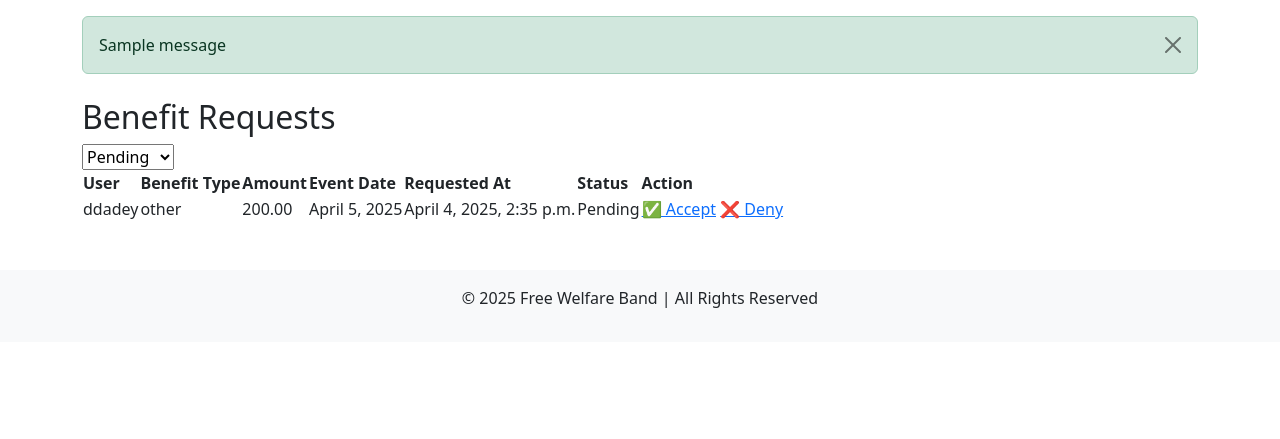
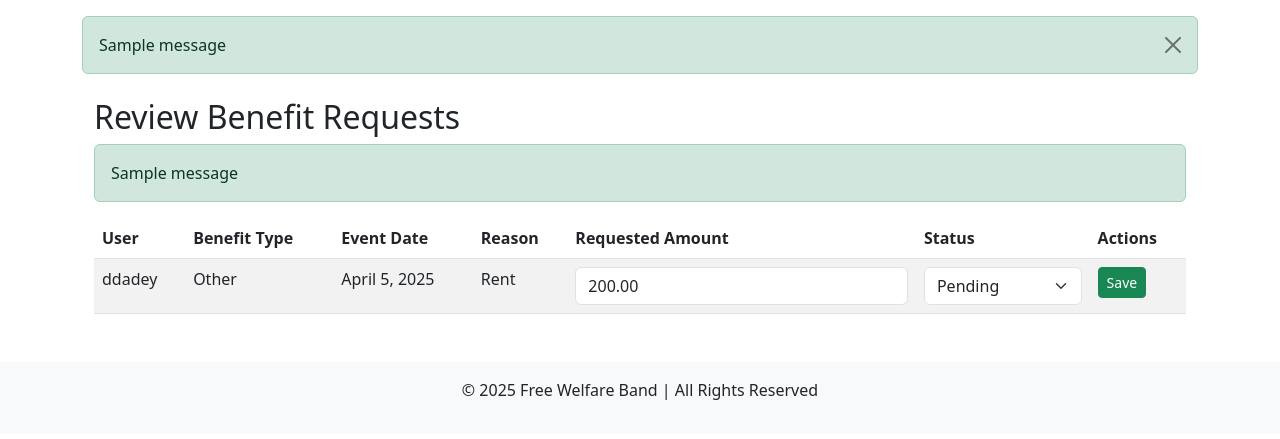
Before and after one commit to deedadey-dd/FWB, a Django app: page /benefit-requests/ in a window 1280 px wide. Shown: the part 56-495 px from the top of the page. Run offline with Django 5.2, Linux system fonts and the light colour scheme; a user stored in the database is signed in; data comes from the database, SQL or seed files in the repository; both versions use the stored data as it was after the commit; tables that the repository leaves empty hold one stand-in row (values such as "Sample post"); one stand-in notice (Sample message) is shown; some libraries are stand-ins or nearby versions.

Commit message:
working on benefit request

```diff
--- a/fwb/contributions/forms.py
+++ b/fwb/contributions/forms.py
@@ -1,41 +1,9 @@
 from django import forms
 from django.contrib.auth import get_user_model
 from .models import Contribution, ExtraContribution, BenefitRequest
+from decimal import Decimal
 
 User = get_user_model()
-
-
-# class ContributionForm(forms.ModelForm):
-#
-#     previous_reason = forms.ModelChoiceField(
-#         queryset=ExtraContribution.objects.none(),
-#         required=False,
-#         widget=forms.Select(attrs={"class": "form-control"}),
-#         label="Select Previous Reason"
-#     )
-#
-#     new_reason = forms.CharField(
-#         required=False,
-#         widget=forms.TextInput(attrs={"class": "form-control", "placeholder": "Enter new reason"}),
-#         label="New Reason"
-#     )
-#
-#     class Meta:
-#         model = Contribution
-#         fields = ["user", "amount", "contribution_type"]
-#
-#     def clean_amount(self):
-#         amount = self.cleaned_data["amount"]
-#         if amount <= 0:
-#             raise forms.ValidationError("Amount must be greater than zero.")
-#         return amount
-#
-#     def __init__(self, *args, **kwargs):
-#         super().__init__(*args, **kwargs)
-#         # Exclude is_staff users from the user dropdown
-#         self.fields["user"].queryset = User.objects.filter(is_staff=False)
-#         # Populate previous reasons
-#         self.fields["previous_reason"].queryset = ExtraContribution.objects.distinct()
 
 
 class ContributionForm(forms.ModelForm):
@@ -73,7 +41,39 @@ class BenefitRequestForm(forms.ModelForm):
         model = BenefitRequest
         fields = ["benefit_type", "event_date", "amount_requested", "reason"]
 
+    def clean_amount_requested(self):
+        cleaned_data = self.cleaned_data
+        benefit_type = cleaned_data.get("benefit_type")
+        amount_requested = cleaned_data.get("amount_requested")
+
+        if benefit_type == "other":
+            if amount_requested is None or amount_requested <= 0:
+                raise forms.ValidationError("You must enter a valid amount when selecting 'Other'.")
+        else:
+            return 0  # Automatically set amount to 0 for non-"Other" benefits
+
+        return amount_requested
+
     def __init__(self, *args, **kwargs):
         super().__init__(*args, **kwargs)
+
+        # Make `event_date` a date picker
         self.fields["event_date"].widget.attrs.update({"type": "date"})
+
+        # Add placeholder for reason field
         self.fields["reason"].widget.attrs.update({"placeholder": "Explain why you need this benefit."})
+
+        # Hide `amount_requested` unless benefit type is "Other"
+        if self.instance and self.instance.benefit_type != "other":
+            self.fields.pop("amount_requested", None)  # Remove the field
+
+
+class BenefitReviewForm(forms.ModelForm):
+    class Meta:
+        model = BenefitRequest
+        fields = ["amount_requested", "status"]
+
+    def __init__(self, *args, **kwargs):
+        super().__init__(*args, **kwargs)
+        self.fields["amount_requested"].widget.attrs.update({"class": "form-control", "min": "0", "step": "0.01"})
+        self.fields["status"].widget.attrs.update({"class": "form-select"})
--- a/fwb/contributions/urls.py
+++ b/fwb/contributions/urls.py
@@ -15,5 +15,6 @@ urlpatterns = [
     path("request-benefit/", request_benefit, name="request_benefit"),
     path("benefit-requests/", review_benefit_requests, name="review_benefit_requests"),
     path("benefit-requests/<int:request_id>/<str:decision>/", process_benefit_request, name="process_benefit_request"),
-    path("accounting-dashboard/", accounting_dashboard, name="accounting_dashboard")
+    path("accounting-dashboard/", accounting_dashboard, name="accounting_dashboard"),
+    path("review-benefit-requests/", review_benefit_requests, name="review_benefit_requests"),
 ]
--- a/fwb/contributions/views.py
+++ b/fwb/contributions/views.py
@@ -1,11 +1,12 @@
 from django.shortcuts import render, redirect, get_object_or_404
+from django.contrib.admin.views.decorators import staff_member_required
 from django.contrib import messages
 from django.contrib.auth.decorators import login_required, user_passes_test
 from django.core.mail import send_mail, get_connection
 from django.utils.timezone import now
 from .models import Contribution, ContributionSetting, ContributionRecord, ExtraContribution, WelfareBenefit, Expense, \
     BenefitRequest
-from .forms import ContributionForm, BenefitRequestForm
+from .forms import ContributionForm, BenefitRequestForm, BenefitReviewForm
 from .utils import allocate_contribution
 from django.db.models.functions import ExtractYear, ExtractMonth
 from django.db.models import Sum, Q
@@ -17,6 +18,7 @@ from django.http import HttpResponse
 from django.core.paginator import Paginator
 from openpyxl import Workbook
 from django.http import JsonResponse
+from decimal import Decimal
 
 
 STATUS_OPTIONS = [
@@ -593,10 +595,15 @@ def request_benefit(request):
         form = BenefitRequestForm(request.POST)
         if form.is_valid():
             benefit_request = form.save(commit=False)
-            benefit_request.user = request.user  # Assign logged-in user
+            benefit_request.user = request.user
+
+            # If benefit type is NOT "Other", set amount_requested to 0.00
+            if benefit_request.benefit_type != "other":
+                benefit_request.amount_requested = Decimal("0.00")
+
             benefit_request.save()
             messages.success(request, "Your benefit request has been submitted.")
-            return redirect("dashboard")  # Redirect to user dashboard
+            return redirect("dashboard")
 
     else:
         form = BenefitRequestForm()
@@ -605,12 +612,31 @@ def request_benefit(request):
 
 
 @user_passes_test(is_staff)
+@staff_member_required
 def review_benefit_requests(request):
-    """Displays all benefit requests for staff review."""
-    status_filter = request.GET.get("status", "Pending")
-    requests = BenefitRequest.objects.filter(status=status_filter).order_by("-requested_at")
+    """Allows staff to review and respond to benefit requests."""
+    requests = BenefitRequest.objects.filter(status="Pending")
 
-    return render(request, "contributions/review_requests.html", {"requests": requests, "status_filter": status_filter})
+    if request.method == "POST":
+        form = BenefitReviewForm(request.POST)
+        if form.is_valid():
+            request_id = request.POST.get("request_id")
+            benefit_request = get_object_or_404(BenefitRequest, id=request_id)
+
+            # Update request details
+            benefit_request.amount_requested = form.cleaned_data["amount_requested"]
+            benefit_request.status = form.cleaned_data["status"]
+            benefit_request.reviewed_by = request.user
+            benefit_request.reviewed_at = now()
+            benefit_request.save()
+
+            messages.success(request, "Benefit request updated successfully.")
+            return redirect("review_benefit_requests")
+
+    else:
+        form = BenefitReviewForm()
+
+    return render(request, "contributions/review_requests.html", {"requests": requests, "form": form})
 
 
 @user_passes_test(is_staff)
--- a/fwb/requirements.txt
+++ b/fwb/requirements.txt
@@ -1,13 +1,16 @@
 asgiref==3.8.1
+crispy-bootstrap5==2025.4
 Django==5.1.7
 django-axes==7.0.2
+django-crispy-forms==2.3
 django-dbbackup==4.2.1
 django-phonenumber-field==8.0.0
 django-phonenumbers==1.0.1
 dotenv==0.9.9
+et_xmlfile==2.0.0
+openpyxl==3.1.5
 phonenumbers==9.0.1
 python-dotenv==1.0.1
 pytz==2025.2
 sqlparse==0.5.3
 tzdata==2025.1
-django-crispy-forms
--- a/fwb/templates/contributions/review_requests.html
+++ b/fwb/templates/contributions/review_requests.html
@@ -1,48 +1,63 @@
 {% extends "base.html" %}
+{% load crispy_forms_tags %}
+
+{% block title %}Review Benefit Requests{% endblock %}
 
 {% block content %}
-<h2>Benefit Requests</h2>
+<div class="container mt-4">
+    <h2>Review Benefit Requests</h2>
 
-<!-- Filter by status -->
-<form method="get">
-    <select name="status" onchange="this.form.submit()">
-        <option value="Pending" {% if status_filter == "Pending" %}selected{% endif %}>Pending</option>
-        <option value="Accepted" {% if status_filter == "Accepted" %}selected{% endif %}>Accepted</option>
-        <option value="Denied" {% if status_filter == "Denied" %}selected{% endif %}>Denied</option>
-    </select>
-</form>
+    {% if messages %}
+        <div class="alert alert-success">
+            {% for message in messages %}
+                {{ message }}
+            {% endfor %}
+        </div>
+    {% endif %}
 
-<table>
+    <table class="table table-striped">
         <thead>
             <tr>
                 <th>User</th>
                 <th>Benefit Type</th>
-            <th>Amount</th>
                 <th>Event Date</th>
-            <th>Requested At</th>
+                <th>Reason</th>
+                <th>Requested Amount</th>
                 <th>Status</th>
-            <th>Action</th>
+                <th>Actions</th>
             </tr>
         </thead>
         <tbody>
             {% for request in requests %}
                 <tr>
                     <td>{{ request.user.username }}</td>
-            <td>{{ request.benefit_type }}</td>
-            <td>{{ request.amount_requested }}</td>
+                    <td>{{ request.get_benefit_type_display }}</td>
                     <td>{{ request.event_date }}</td>
-            <td>{{ request.requested_at }}</td>
-            <td>{{ request.status }}</td>
+                    <td>{{ request.reason|default:"N/A" }}</td>
                     <td>
-                {% if request.status == "Pending" %}
-                <a href="{% url 'process_benefit_request' request.id 'accept' %}">✅ Accept</a>
-                <a href="{% url 'process_benefit_request' request.id 'deny' %}">❌ Deny</a>
-                {% endif %}
+                        <form method="POST" action="{% url 'review_benefit_requests' %}">
+                            {% csrf_token %}
+                            <input type="hidden" name="request_id" value="{{ request.id }}">
+                            <input type="number" name="amount_requested" class="form-control" value="{{ request.amount_requested }}" min="0" step="0.01">
+                    </td>
+                    <td>
+                        <select name="status" class="form-select">
+                            <option value="Pending" {% if request.status == "Pending" %}selected{% endif %}>Pending</option>
+                            <option value="Accepted" {% if request.status == "Accepted" %}selected{% endif %}>Accepted</option>
+                            <option value="Denied" {% if request.status == "Denied" %}selected{% endif %}>Denied</option>
+                        </select>
+                    </td>
+                    <td>
+                            <button type="submit" class="btn btn-success btn-sm">Save</button>
+                        </form>
                     </td>
                 </tr>
             {% empty %}
-        <tr><td colspan="7">No requests found.</td></tr>
+                <tr>
+                    <td colspan="7" class="text-center">No pending requests.</td>
+                </tr>
             {% endfor %}
         </tbody>
     </table>
+</div>
 {% endblock %}
```
Also changed, not shown: fwb/contributions/models.py (+14 -8 lines), fwb/templates/contributions/request_benefit.html (+13 -0 lines), fwb/db.sqlite3, 1 other file. Lines whose indentation alone changed are shown as unchanged.
